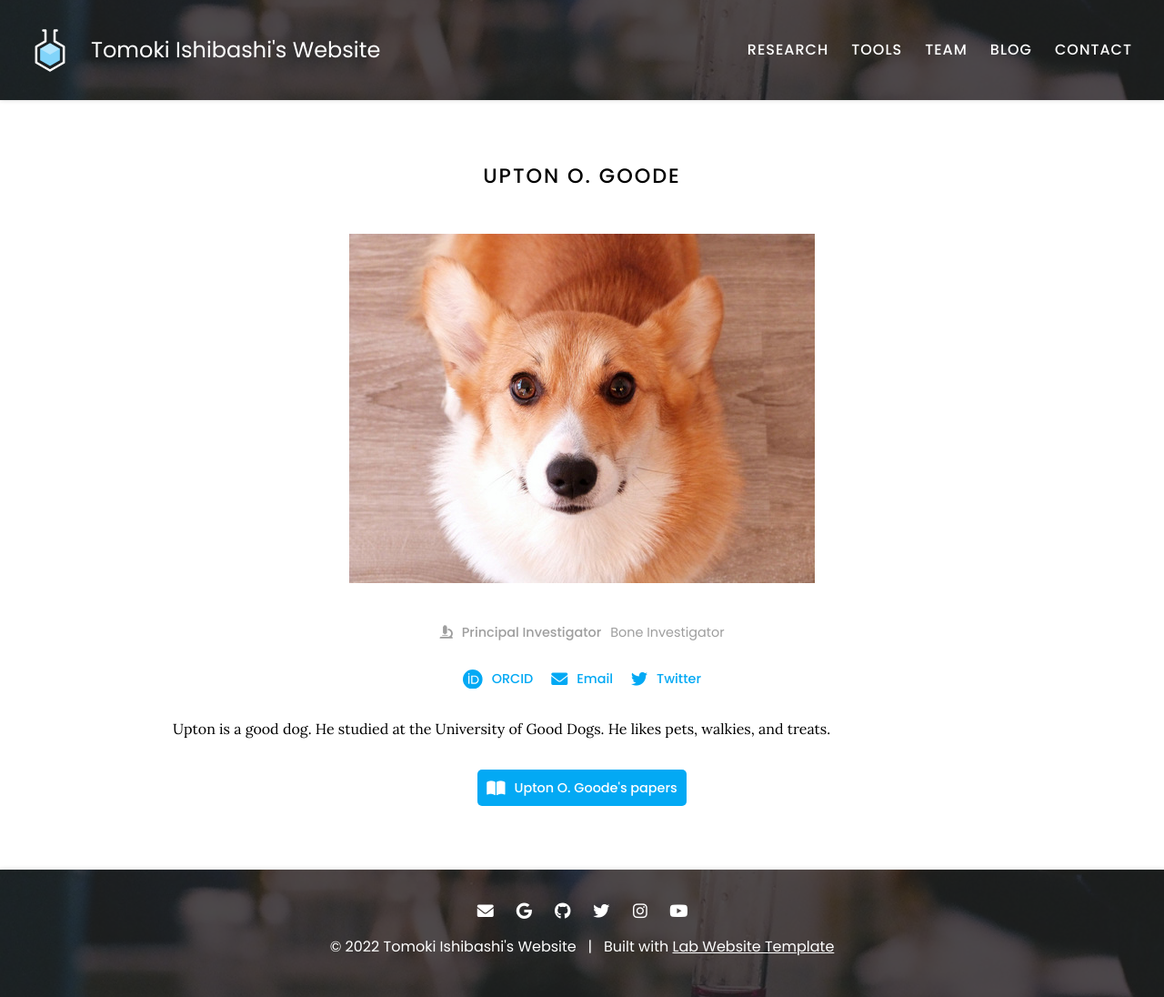
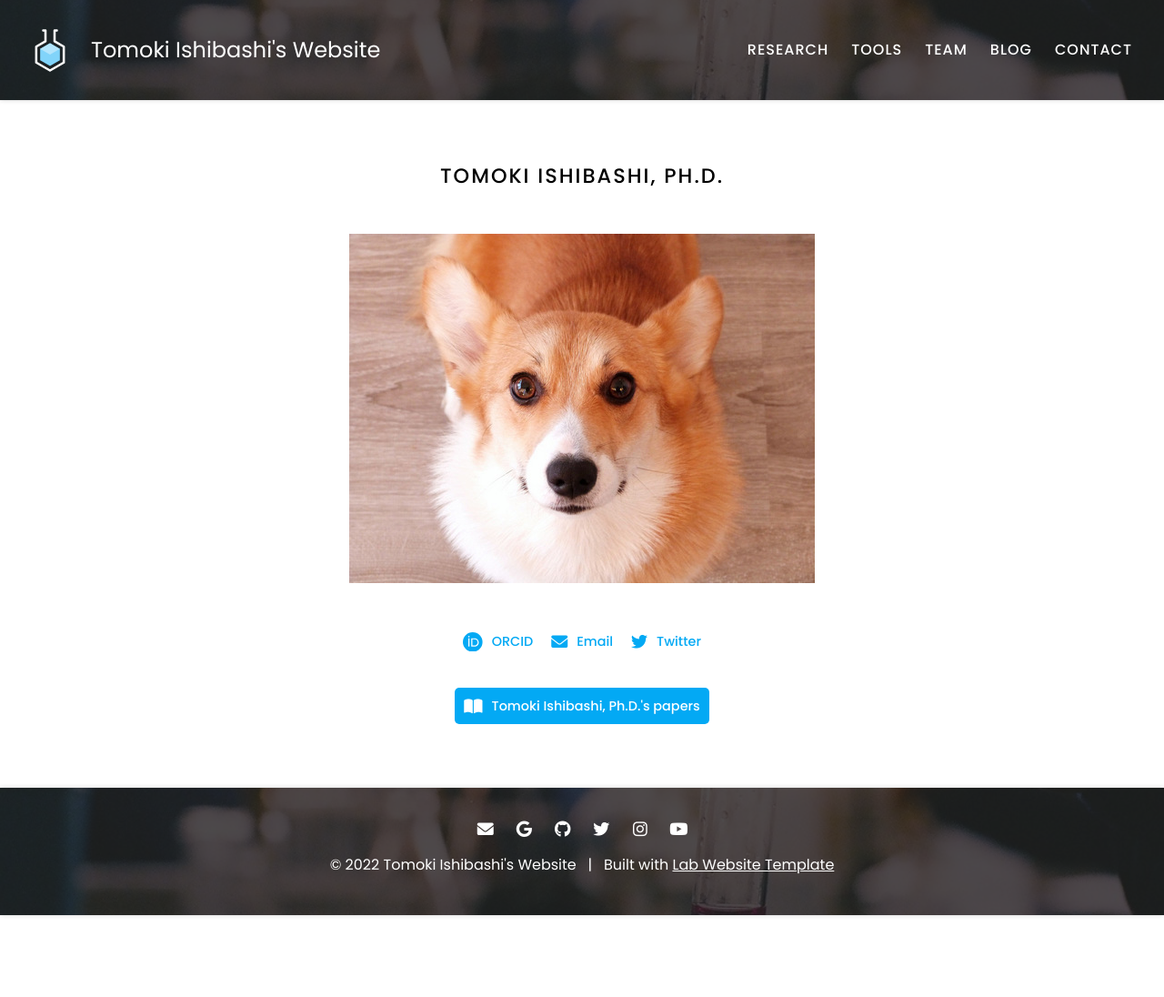
Before and after one commit to ishibaki/ishibashi-lab.github.io, a Jekyll site: the page built from _members/upton-goode.md, in a window 1280 px wide. Shown: the whole page at 91% size. Built offline with Jekyll 4.4.1, drawn with Linux system fonts in a browser that asks for light colours; after the commit the page ends 1006 px from its top, so only the background shows below that.

Commit message:
Update upton-goode.md

```diff
--- a/_members/upton-goode.md
+++ b/_members/upton-goode.md
@@ -1,18 +1,15 @@
 ---
-name: Upton O. Goode
+name: Tomoki Ishibashi, Ph.D.
 image: images/member.jpg
-description: Bone Investigator
-role: pi
+description: post-doc
+role: post-doc
 aliases:
-  - U. Goode
-  - U. O. Goode
-  - U Goode
+  - T. Ishibashi
+  - T Ishibashi
+  - Ishibashi, T.
+  - Ishibashi, Tomoki
 links:
-  orcid: 0000-0001-8713-9213
-  email: upton@ogoode.com
-  twitter: uptonogoode
+  orcid: 0000-0001-6652-9343
+  email: ishibashi@hogehoge.com
+  twitter: TomokiIshibashi
 ---
-
-Upton is a good dog.
-He studied at the University of Good Dogs.
-He likes pets, walkies, and treats.
```
